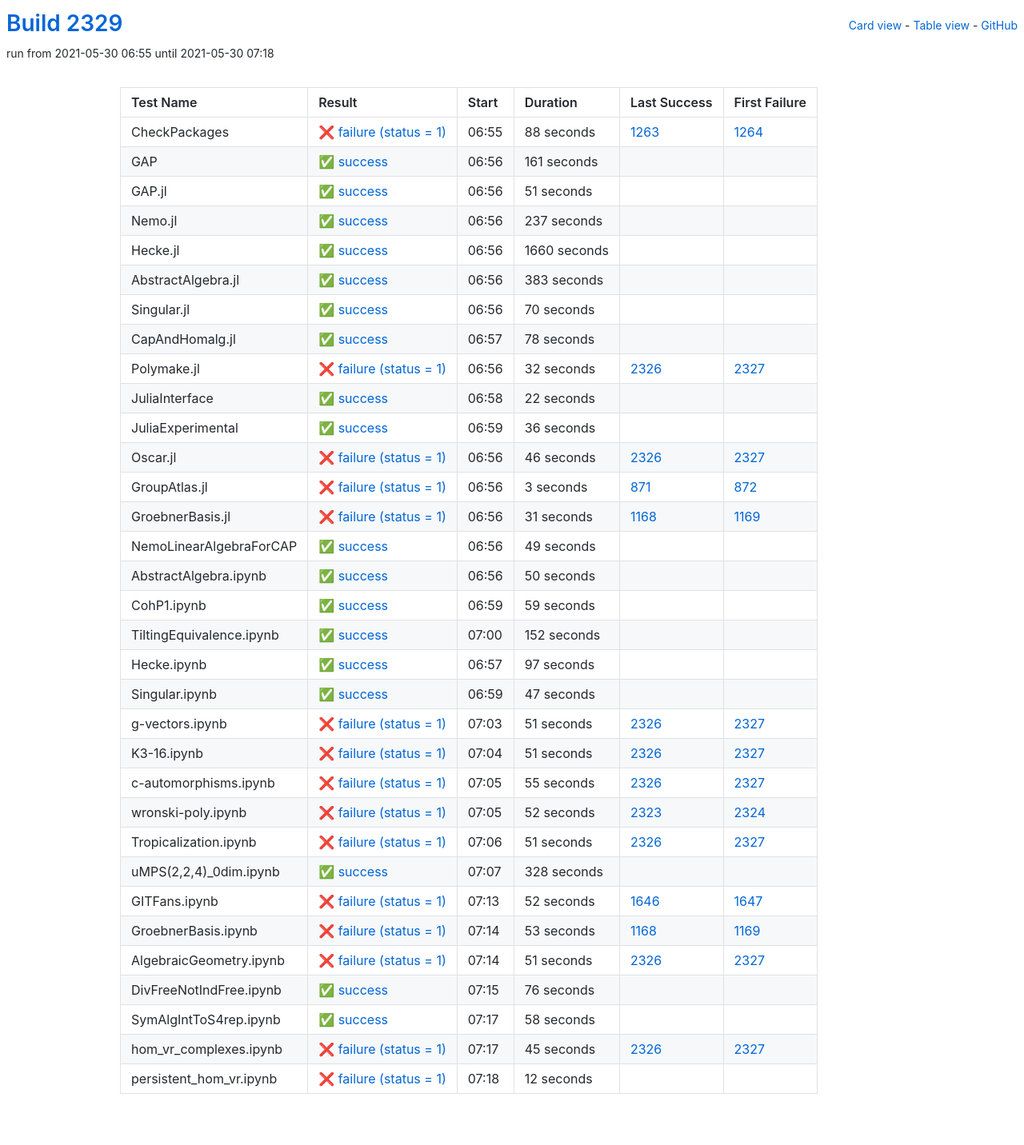
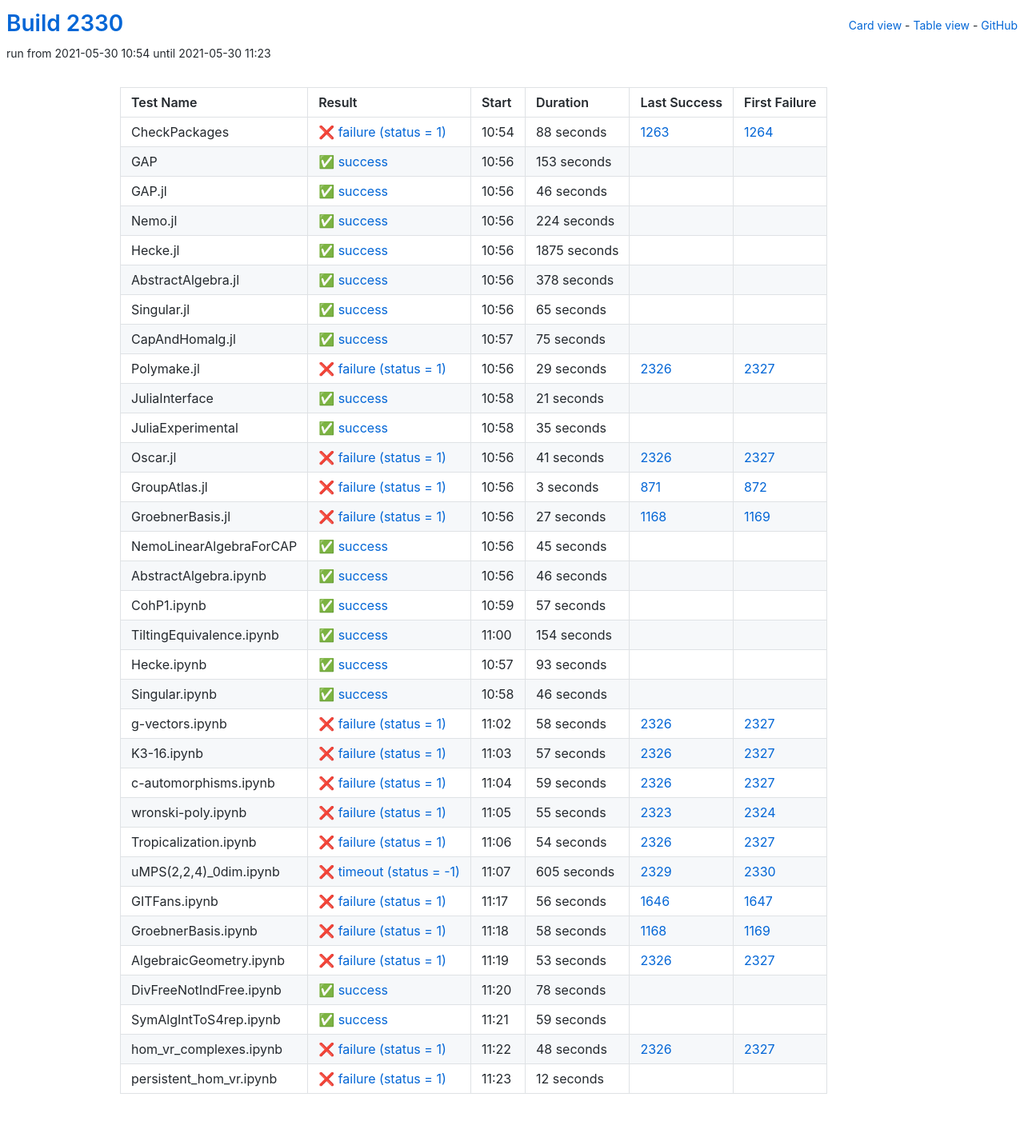
Before and after one commit to oscar-system/oscar-ci-status-stable, a Jekyll site: the page built from table.html, in a window 1280 px wide. Shown: the whole page at 80% size. Built offline with Jekyll 4.4.1, drawn with Linux system fonts in a browser that asks for light colours.

Commit message:
Build #2330

```diff
--- a/_data/ci.yml
+++ b/_data/ci.yml
@@ -1,6 +1,6 @@
 ---
-build: 2329
-build_url: https://oscarci.mathematik.uni-kl.de/job/oscar-stable/2329/
+build: 2330
+build_url: https://oscarci.mathematik.uni-kl.de/job/oscar-stable/2330/
 job: oscar-stable
 organization: oscar-system
 repo: oscar-ci-status-stable
@@ -8,8 +8,8 @@ repourl: https://github.com/oscar-system/oscar-ci-status-stable
 tests:
 - name: CheckPackages
   id: checkpackages
-  log: https://oscarci.mathematik.uni-kl.de/job/oscar-stable/2329/artifact/logs/build-2329/CheckPackages.log
-  start: 2021-05-30 06:55
+  log: https://oscarci.mathematik.uni-kl.de/job/oscar-stable/2330/artifact/logs/build-2330/CheckPackages.log
+  start: 2021-05-30 10:54
   success: false
   exitcode: 1
   status: failure
@@ -20,140 +20,140 @@ tests:
   first_failure_url: https://oscarci.mathematik.uni-kl.de/job/oscar-stable/1264/
 - name: GAP
   id: gap
-  log: https://oscarci.mathematik.uni-kl.de/job/oscar-stable/2329/artifact/logs/build-2329/GAP.log
-  start: 2021-05-30 06:56
+  log: https://oscarci.mathematik.uni-kl.de/job/oscar-stable/2330/artifact/logs/build-2330/GAP.log
+  start: 2021-05-30 10:56
   success: true
   exitcode: 0
   status: success
-  duration: 161
+  duration: 153
   last_success: false
   last_success_url:
   first_failure: false
   first_failure_url:
 - name: GAP.jl
   id: gap-jl
-  log: https://oscarci.mathematik.uni-kl.de/job/oscar-stable/2329/artifact/logs/build-2329/GAP.jl.log
-  start: 2021-05-30 06:56
+  log: https://oscarci.mathematik.uni-kl.de/job/oscar-stable/2330/artifact/logs/build-2330/GAP.jl.log
+  start: 2021-05-30 10:56
   success: true
   exitcode: 0
   status: success
-  duration: 51
+  duration: 46
   last_success: false
   last_success_url:
   first_failure: false
   first_failure_url:
 - name: Nemo.jl
   id: nemo-jl
-  log: https://oscarci.mathematik.uni-kl.de/job/oscar-stable/2329/artifact/logs/build-2329/Nemo.jl.log
-  start: 2021-05-30 06:56
+  log: https://oscarci.mathematik.uni-kl.de/job/oscar-stable/2330/artifact/logs/build-2330/Nemo.jl.log
+  start: 2021-05-30 10:56
   success: true
   exitcode: 0
   status: success
-  duration: 237
+  duration: 224
   last_success: false
   last_success_url:
   first_failure: false
   first_failure_url:
 - name: Hecke.jl
   id: hecke-jl
-  log: https://oscarci.mathematik.uni-kl.de/job/oscar-stable/2329/artifact/logs/build-2329/Hecke.jl.log
-  start: 2021-05-30 06:56
+  log: https://oscarci.mathematik.uni-kl.de/job/oscar-stable/2330/artifact/logs/build-2330/Hecke.jl.log
+  start: 2021-05-30 10:56
   success: true
   exitcode: 0
   status: success
-  duration: 1660
+  duration: 1875
   last_success: false
   last_success_url:
   first_failure: false
   first_failure_url:
 - name: AbstractAlgebra.jl
   id: abstractalgebra-jl
-  log: https://oscarci.mathematik.uni-kl.de/job/oscar-stable/2329/artifact/logs/build-2329/AbstractAlgebra.jl.log
-  start: 2021-05-30 06:56
+  log: https://oscarci.mathematik.uni-kl.de/job/oscar-stable/2330/artifact/logs/build-2330/AbstractAlgebra.jl.log
+  start: 2021-05-30 10:56
   success: true
   exitcode: 0
   status: success
-  duration: 383
+  duration: 378
   last_success: false
   last_success_url:
   first_failure: false
   first_failure_url:
 - name: Singular.jl
   id: singular-jl
-  log: https://oscarci.mathematik.uni-kl.de/job/oscar-stable/2329/artifact/logs/build-2329/Singular.jl.log
-  start: 2021-05-30 06:56
+  log: https://oscarci.mathematik.uni-kl.de/job/oscar-stable/2330/artifact/logs/build-2330/Singular.jl.log
+  start: 2021-05-30 10:56
   success: true
   exitcode: 0
   status: success
-  duration: 70
+  duration: 65
   last_success: false
   last_success_url:
   first_failure: false
   first_failure_url:
 - name: CapAndHomalg.jl
   id: capandhomalg-jl
-  log: https://oscarci.mathematik.uni-kl.de/job/oscar-stable/2329/artifact/logs/build-2329/CapAndHomalg.jl.log
-  start: 2021-05-30 06:57
+  log: https://oscarci.mathematik.uni-kl.de/job/oscar-stable/2330/artifact/logs/build-2330/CapAndHomalg.jl.log
+  start: 2021-05-30 10:57
   success: true
   exitcode: 0
   status: success
-  duration: 78
+  duration: 75
   last_success: false
   last_success_url:
   first_failure: false
   first_failure_url:
 - name: Polymake.jl
   id: polymake-jl
-  log: https://oscarci.mathematik.uni-kl.de/job/oscar-stable/2329/artifact/logs/build-2329/Polymake.jl.log
-  start: 2021-05-30 06:56
+  log: https://oscarci.mathematik.uni-kl.de/job/oscar-stable/2330/artifact/logs/build-2330/Polymake.jl.log
+  start: 2021-05-30 10:56
   success: false
   exitcode: 1
   status: failure
-  duration: 32
+  duration: 29
   last_success: 2326
   last_success_url: https://oscarci.mathematik.uni-kl.de/job/oscar-stable/2326/
   first_failure: 2327
   first_failure_url: https://oscarci.mathematik.uni-kl.de/job/oscar-stable/2327/
 - name: JuliaInterface
   id: juliainterface
-  log: https://oscarci.mathematik.uni-kl.de/job/oscar-stable/2329/artifact/logs/build-2329/JuliaInterface.log
-  start: 2021-05-30 06:58
+  log: https://oscarci.mathematik.uni-kl.de/job/oscar-stable/2330/artifact/logs/build-2330/JuliaInterface.log
+  start: 2021-05-30 10:58
   success: true
   exitcode: 0
   status: success
-  duration: 22
+  duration: 21
   last_success: false
   last_success_url:
   first_failure: false
   first_failure_url:
 - name: JuliaExperimental
   id: juliaexperimental
-  log: https://oscarci.mathematik.uni-kl.de/job/oscar-stable/2329/artifact/logs/build-2329/JuliaExperimental.log
-  start: 2021-05-30 06:59
+  log: https://oscarci.mathematik.uni-kl.de/job/oscar-stable/2330/artifact/logs/build-2330/JuliaExperimental.log
+  start: 2021-05-30 10:58
   success: true
   exitcode: 0
   status: success
-  duration: 36
+  duration: 35
   last_success: false
   last_success_url:
   first_failure: false
   first_failure_url:
 - name: Oscar.jl
   id: oscar-jl
-  log: https://oscarci.mathematik.uni-kl.de/job/oscar-stable/2329/artifact/logs/build-2329/Oscar.jl.log
-  start: 2021-05-30 06:56
+  log: https://oscarci.mathematik.uni-kl.de/job/oscar-stable/2330/artifact/logs/build-2330/Oscar.jl.log
+  start: 2021-05-30 10:56
   success: false
   exitcode: 1
   status: failure
-  duration: 46
+  duration: 41
   last_success: 2326
   last_success_url: https://oscarci.mathematik.uni-kl.de/job/oscar-stable/2326/
   first_failure: 2327
   first_failure_url: https://oscarci.mathematik.uni-kl.de/job/oscar-stable/2327/
 - name: GroupAtlas.jl
   id: groupatlas-jl
-  log: https://oscarci.mathematik.uni-kl.de/job/oscar-stable/2329/artifact/logs/build-2329/GroupAtlas.jl.log
-  start: 2021-05-30 06:56
+  log: https://oscarci.mathematik.uni-kl.de/job/oscar-stable/2330/artifact/logs/build-2330/GroupAtlas.jl.log
+  start: 2021-05-30 10:56
   success: false
   exitcode: 1
   status: failure
@@ -164,44 +164,212 @@ tests:
   first_failure_url: https://oscarci.mathematik.uni-kl.de/job/oscar-stable/872/
 - name: GroebnerBasis.jl
   id: groebnerbasis-jl
-  log: https://oscarci.mathematik.uni-kl.de/job/oscar-stable/2329/artifact/logs/build-2329/GroebnerBasis.jl.log
-  start: 2021-05-30 06:56
+  log: https://oscarci.mathematik.uni-kl.de/job/oscar-stable/2330/artifact/logs/build-2330/GroebnerBasis.jl.log
+  start: 2021-05-30 10:56
   success: false
   exitcode: 1
   status: failure
-  duration: 31
+  duration: 27
   last_success: 1168
   last_success_url: https://oscarci.mathematik.uni-kl.de/job/oscar-stable/1168/
   first_failure: 1169
   first_failure_url: https://oscarci.mathematik.uni-kl.de/job/oscar-stable/1169/
 - name: NemoLinearAlgebraForCAP
   id: nemolinearalgebraforcap
-  log: https://oscarci.mathematik.uni-kl.de/job/oscar-stable/2329/artifact/logs/build-2329/NemoLinearAlgebraForCAP.log
-  start: 2021-05-30 06:56
+  log: https://oscarci.mathematik.uni-kl.de/job/oscar-stable/2330/artifact/logs/build-2330/NemoLinearAlgebraForCAP.log
+  start: 2021-05-30 10:56
   success: true
   exitcode: 0
   status: success
-  duration: 49
+  duration: 45
   last_success: false
   last_success_url:
   first_failure: false
   first_failure_url:
 - name: AbstractAlgebra.ipynb
   id: abstractalgebra-ipynb
-  log: https://oscarci.mathematik.uni-kl.de/job/oscar-stable/2329/artifact/logs/build-2329/AbstractAlgebra.ipynb.log
-  start: 2021-05-30 06:56
+  log: https://oscarci.mathematik.uni-kl.de/job/oscar-stable/2330/artifact/logs/build-2330/AbstractAlgebra.ipynb.log
+  start: 2021-05-30 10:56
   success: true
   exitcode: 0
   status: success
-  duration: 50
+  duration: 46
   last_success: false
   last_success_url:
   first_failure: false
   first_failure_url:
 - name: CohP1.ipynb
   id: cohp1-ipynb
-  log: https://oscarci.mathematik.uni-kl.de/job/oscar-stable/2329/artifact/logs/build-2329/CohP1.ipynb.log
-  start: 2021-05-30 06:59
+  log: https://oscarci.mathematik.uni-kl.de/job/oscar-stable/2330/artifact/logs/build-2330/CohP1.ipynb.log
+  start: 2021-05-30 10:59
+  success: true
+  exitcode: 0
+  status: success
+  duration: 57
+  last_success: false
+  last_success_url:
+  first_failure: false
+  first_failure_url:
+- name: TiltingEquivalence.ipynb
+  id: tiltingequivalence-ipynb
+  log: https://oscarci.mathematik.uni-kl.de/job/oscar-stable/2330/artifact/logs/build-2330/TiltingEquivalence.ipynb.log
+  start: 2021-05-30 11:00
+  success: true
+  exitcode: 0
+  status: success
+  duration: 154
+  last_success: false
+  last_success_url:
+  first_failure: false
+  first_failure_url:
+- name: Hecke.ipynb
+  id: hecke-ipynb
+  log: https://oscarci.mathematik.uni-kl.de/job/oscar-stable/2330/artifact/logs/build-2330/Hecke.ipynb.log
+  start: 2021-05-30 10:57
+  success: true
+  exitcode: 0
+  status: success
+  duration: 93
+  last_success: false
+  last_success_url:
+  first_failure: false
+  first_failure_url:
+- name: Singular.ipynb
+  id: singular-ipynb
+  log: https://oscarci.mathematik.uni-kl.de/job/oscar-stable/2330/artifact/logs/build-2330/Singular.ipynb.log
+  start: 2021-05-30 10:58
+  success: true
+  exitcode: 0
+  status: success
+  duration: 46
+  last_success: false
+  last_success_url:
+  first_failure: false
+  first_failure_url:
+- name: g-vectors.ipynb
+  id: g-vectors-ipynb
+  log: https://oscarci.mathematik.uni-kl.de/job/oscar-stable/2330/artifact/logs/build-2330/g-vectors.ipynb.log
+  start: 2021-05-30 11:02
+  success: false
+  exitcode: 1
+  status: failure
+  duration: 58
+  last_success: 2326
+  last_success_url: https://oscarci.mathematik.uni-kl.de/job/oscar-stable/2326/
+  first_failure: 2327
+  first_failure_url: https://oscarci.mathematik.uni-kl.de/job/oscar-stable/2327/
+- name: K3-16.ipynb
+  id: k3-16-ipynb
+  log: https://oscarci.mathematik.uni-kl.de/job/oscar-stable/2330/artifact/logs/build-2330/K3-16.ipynb.log
+  start: 2021-05-30 11:03
+  success: false
+  exitcode: 1
+  status: failure
+  duration: 57
+  last_success: 2326
+  last_success_url: https://oscarci.mathematik.uni-kl.de/job/oscar-stable/2326/
+  first_failure: 2327
+  first_failure_url: https://oscarci.mathematik.uni-kl.de/job/oscar-stable/2327/
+- name: c-automorphisms.ipynb
+  id: c-automorphisms-ipynb
+  log: https://oscarci.mathematik.uni-kl.de/job/oscar-stable/2330/artifact/logs/build-2330/c-automorphisms.ipynb.log
+  start: 2021-05-30 11:04
+  success: false
+  exitcode: 1
+  status: failure
+  duration: 59
+  last_success: 2326
+  last_success_url: https://oscarci.mathematik.uni-kl.de/job/oscar-stable/2326/
+  first_failure: 2327
+  first_failure_url: https://oscarci.mathematik.uni-kl.de/job/oscar-stable/2327/
+- name: wronski-poly.ipynb
+  id: wronski-poly-ipynb
+  log: https://oscarci.mathematik.uni-kl.de/job/oscar-stable/2330/artifact/logs/build-2330/wronski-poly.ipynb.log
+  start: 2021-05-30 11:05
+  success: false
+  exitcode: 1
+  status: failure
+  duration: 55
+  last_success: 2323
+  last_success_url: https://oscarci.mathematik.uni-kl.de/job/oscar-stable/2323/
+  first_failure: 2324
+  first_failure_url: https://oscarci.mathematik.uni-kl.de/job/oscar-stable/2324/
+- name: Tropicalization.ipynb
+  id: tropicalization-ipynb
+  log: https://oscarci.mathematik.uni-kl.de/job/oscar-stable/2330/artifact/logs/build-2330/Tropicalization.ipynb.log
+  start: 2021-05-30 11:06
+  success: false
+  exitcode: 1
+  status: failure
+  duration: 54
+  last_success: 2326
+  last_success_url: https://oscarci.mathematik.uni-kl.de/job/oscar-stable/2326/
+  first_failure: 2327
+  first_failure_url: https://oscarci.mathematik.uni-kl.de/job/oscar-stable/2327/
+- name: uMPS(2,2,4)_0dim.ipynb
+  id: umps-2-2-4-0dim-ipynb
+  log: https://oscarci.mathematik.uni-kl.de/job/oscar-stable/2330/artifact/logs/build-2330/uMPS-2-2-4-_0dim.ipynb.log
+  start: 2021-05-30 11:07
+  success: false
+  exitcode: -1
+  status: timeout
+  duration: 605
+  last_success: 2329
+  last_success_url: https://oscarci.mathematik.uni-kl.de/job/oscar-stable/2329/
+  first_failure: 2330
+  first_failure_url: https://oscarci.mathematik.uni-kl.de/job/oscar-stable/2330/
+- name: GITFans.ipynb
+  id: gitfans-ipynb
+  log: https://oscarci.mathematik.uni-kl.de/job/oscar-stable/2330/artifact/logs/build-2330/GITFans.ipynb.log
+  start: 2021-05-30 11:17
+  success: false
+  exitcode: 1
+  status: failure
+  duration: 56
+  last_success: 1646
+  last_success_url: https://oscarci.mathematik.uni-kl.de/job/oscar-stable/1646/
+  first_failure: 1647
+  first_failure_url: https://oscarci.mathematik.uni-kl.de/job/oscar-stable/1647/
+- name: GroebnerBasis.ipynb
+  id: groebnerbasis-ipynb
+  log: https://oscarci.mathematik.uni-kl.de/job/oscar-stable/2330/artifact/logs/build-2330/GroebnerBasis.ipynb.log
+  start: 2021-05-30 11:18
+  success: false
+  exitcode: 1
+  status: failure
+  duration: 58
+  last_success: 1168
+  last_success_url: https://oscarci.mathematik.uni-kl.de/job/oscar-stable/1168/
+  first_failure: 1169
+  first_failure_url: https://oscarci.mathematik.uni-kl.de/job/oscar-stable/1169/
+- name: AlgebraicGeometry.ipynb
+  id: algebraicgeometry-ipynb
+  log: https://oscarci.mathematik.uni-kl.de/job/oscar-stable/2330/artifact/logs/build-2330/AlgebraicGeometry.ipynb.log
+  start: 2021-05-30 11:19
+  success: false
+  exitcode: 1
+  status: failure
+  duration: 53
+  last_success: 2326
+  last_success_url: https://oscarci.mathematik.uni-kl.de/job/oscar-stable/2326/
+  first_failure: 2327
+  first_failure_url: https://oscarci.mathematik.uni-kl.de/job/oscar-stable/2327/
+- name: DivFreeNotIndFree.ipynb
+  id: divfreenotindfree-ipynb
+  log: https://oscarci.mathematik.uni-kl.de/job/oscar-stable/2330/artifact/logs/build-2330/DivFreeNotIndFree.ipynb.log
+  start: 2021-05-30 11:20
+  success: true
+  exitcode: 0
+  status: success
+  duration: 78
+  last_success: false
+  last_success_url:
+  first_failure: false
+  first_failure_url:
+- name: SymAlgIntToS4rep.ipynb
+  id: symalginttos4rep-ipynb
+  log: https://oscarci.mathematik.uni-kl.de/job/oscar-stable/2330/artifact/logs/build-2330/SymAlgIntToS4rep.ipynb.log
+  start: 2021-05-30 11:21
   success: true
   exitcode: 0
   status: success
@@ -210,190 +378,22 @@ tests:
   last_success_url:
   first_failure: false
   first_failure_url:
-- name: TiltingEquivalence.ipynb
-  id: tiltingequivalence-ipynb
-  log: https://oscarci.mathematik.uni-kl.de/job/oscar-stable/2329/artifact/logs/build-2329/TiltingEquivalence.ipynb.log
-  start: 2021-05-30 07:00
-  success: true
-  exitcode: 0
-  status: success
-  duration: 152
-  last_success: false
-  last_success_url:
-  first_failure: false
-  first_failure_url:
-- name: Hecke.ipynb
-  id: hecke-ipynb
-  log: https://oscarci.mathematik.uni-kl.de/job/oscar-stable/2329/artifact/logs/build-2329/Hecke.ipynb.log
-  start: 2021-05-30 06:57
-  success: true
-  exitcode: 0
-  status: success
-  duration: 97
-  last_success: false
-  last_success_url:
-  first_failure: false
-  first_failure_url:
-- name: Singular.ipynb
-  id: singular-ipynb
-  log: https://oscarci.mathematik.uni-kl.de/job/oscar-stable/2329/artifact/logs/build-2329/Singular.ipynb.log
-  start: 2021-05-30 06:59
-  success: true
-  exitcode: 0
-  status: success
-  duration: 47
-  last_success: false
-  last_success_url:
-  first_failure: false
-  first_failure_url:
-- name: g-vectors.ipynb
-  id: g-vectors-ipynb
-  log: https://oscarci.mathematik.uni-kl.de/job/oscar-stable/2329/artifact/logs/build-2329/g-vectors.ipynb.log
-  start: 2021-05-30 07:03
+- name: hom_vr_complexes.ipynb
+  id: hom-vr-complexes-ipynb
+  log: https://oscarci.mathematik.uni-kl.de/job/oscar-stable/2330/artifact/logs/build-2330/hom_vr_complexes.ipynb.log
+  start: 2021-05-30 11:22
   success: false
   exitcode: 1
   status: failure
-  duration: 51
-  last_success: 2326
-  last_success_url: https://oscarci.mathematik.uni-kl.de/job/oscar-stable/2326/
-  first_failure: 2327
-  first_failure_url: https://oscarci.mathematik.uni-kl.de/job/oscar-stable/2327/
-- name: K3-16.ipynb
-  id: k3-16-ipynb
-  log: https://oscarci.mathematik.uni-kl.de/job/oscar-stable/2329/artifact/logs/build-2329/K3-16.ipynb.log
-  start: 2021-05-30 07:04
-  success: false
-  exitcode: 1
-  status: failure
-  duration: 51
-  last_success: 2326
-  last_success_url: https://oscarci.mathematik.uni-kl.de/job/oscar-stable/2326/
-  first_failure: 2327
-  first_failure_url: https://oscarci.mathematik.uni-kl.de/job/oscar-stable/2327/
-- name: c-automorphisms.ipynb
-  id: c-automorphisms-ipynb
-  log: https://oscarci.mathematik.uni-kl.de/job/oscar-stable/2329/artifact/logs/build-2329/c-automorphisms.ipynb.log
-  start: 2021-05-30 07:05
-  success: false
-  exitcode: 1
-  status: failure
-  duration: 55
-  last_success: 2326
-  last_success_url: https://oscarci.mathematik.uni-kl.de/job/oscar-stable/2326/
-  first_failure: 2327
-  first_failure_url: https://oscarci.mathematik.uni-kl.de/job/oscar-stable/2327/
-- name: wronski-poly.ipynb
-  id: wronski-poly-ipynb
-  log: https://oscarci.mathematik.uni-kl.de/job/oscar-stable/2329/artifact/logs/build-2329/wronski-poly.ipynb.log
-  start: 2021-05-30 07:05
-  success: false
-  exitcode: 1
-  status: failure
-  duration: 52
-  last_success: 2323
-  last_success_url: https://oscarci.mathematik.uni-kl.de/job/oscar-stable/2323/
-  first_failure: 2324
-  first_failure_url: https://oscarci.mathematik.uni-kl.de/job/oscar-stable/2324/
-- name: Tropicalization.ipynb
-  id: tropicalization-ipynb
-  log: https://oscarci.mathematik.uni-kl.de/job/oscar-stable/2329/artifact/logs/build-2329/Tropicalization.ipynb.log
-  start: 2021-05-30 07:06
-  success: false
-  exitcode: 1
-  status: failure
-  duration: 51
-  last_success: 2326
-  last_success_url: https://oscarci.mathematik.uni-kl.de/job/oscar-stable/2326/
-  first_failure: 2327
-  first_failure_url: https://oscarci.mathematik.uni-kl.de/job/oscar-stable/2327/
-- name: uMPS(2,2,4)_0dim.ipynb
-  id: umps-2-2-4-0dim-ipynb
-  log: https://oscarci.mathematik.uni-kl.de/job/oscar-stable/2329/artifact/logs/build-2329/uMPS-2-2-4-_0dim.ipynb.log
-  start: 2021-05-30 07:07
-  success: true
-  exitcode: 0
-  status: success
-  duration: 328
-  last_success: false
-  last_success_url:
-  first_failure: false
-  first_failure_url:
-- name: GITFans.ipynb
-  id: gitfans-ipynb
-  log: https://oscarci.mathematik.uni-kl.de/job/oscar-stable/2329/artifact/logs/build-2329/GITFans.ipynb.log
-  start: 2021-05-30 07:13
-  success: false
-  exitcode: 1
-  status: failure
-  duration: 52
-  last_success: 1646
-  last_success_url: https://oscarci.mathematik.uni-kl.de/job/oscar-stable/1646/
-  first_failure: 1647
-  first_failure_url: https://oscarci.mathematik.uni-kl.de/job/oscar-stable/1647/
-- name: GroebnerBasis.ipynb
-  id: groebnerbasis-ipynb
-  log: https://oscarci.mathematik.uni-kl.de/job/oscar-stable/2329/artifact/logs/build-2329/GroebnerBasis.ipynb.log
-  start: 2021-05-30 07:14
-  success: false
-  exitcode: 1
-  status: failure
-  duration: 53
-  last_success: 1168
-  last_success_url: https://oscarci.mathematik.uni-kl.de/job/oscar-stable/1168/
-  first_failure: 1169
-  first_failure_url: https://oscarci.mathematik.uni-kl.de/job/oscar-stable/1169/
-- name: AlgebraicGeometry.ipynb
-  id: algebraicgeometry-ipynb
-  log: https://oscarci.mathematik.uni-kl.de/job/oscar-stable/2329/artifact/logs/build-2329/AlgebraicGeometry.ipynb.log
-  start: 2021-05-30 07:14
-  success: false
-  exitcode: 1
-  status: failure
-  duration: 51
-  last_success: 2326
-  last_success_url: https://oscarci.mathematik.uni-kl.de/job/oscar-stable/2326/
-  first_failure: 2327
-  first_failure_url: https://oscarci.mathematik.uni-kl.de/job/oscar-stable/2327/
-- name: DivFreeNotIndFree.ipynb
-  id: divfreenotindfree-ipynb
-  log: https://oscarci.mathematik.uni-kl.de/job/oscar-stable/2329/artifact/logs/build-2329/DivFreeNotIndFree.ipynb.log
-  start: 2021-05-30 07:15
-  success: true
-  exitcode: 0
-  status: success
-  duration: 76
-  last_success: false
-  last_success_url:
-  first_failure: false
-  first_failure_url:
-- name: SymAlgIntToS4rep.ipynb
-  id: symalginttos4rep-ipynb
-  log: https://oscarci.mathematik.uni-kl.de/job/oscar-stable/2329/artifact/logs/build-2329/SymAlgIntToS4rep.ipynb.log
-  start: 2021-05-30 07:17
-  success: true
-  exitcode: 0
-  status: success
-  duration: 58
-  last_success: false
-  last_success_url:
-  first_failure: false
-  first_failure_url:
-- name: hom_vr_complexes.ipynb
-  id: hom-vr-complexes-ipynb
-  log: https://oscarci.mathematik.uni-kl.de/job/oscar-stable/2329/artifact/logs/build-2329/hom_vr_complexes.ipynb.log
-  start: 2021-05-30 07:17
-  success: false
-  exitcode: 1
-  status: failure
-  duration: 45
+  duration: 48
   last_success: 2326
   last_success_url: https://oscarci.mathematik.uni-kl.de/job/oscar-stable/2326/
   first_failure: 2327
   first_failure_url: https://oscarci.mathematik.uni-kl.de/job/oscar-stable/2327/
 - name: persistent_hom_vr.ipynb
   id: persistent-hom-vr-ipynb
-  log: https://oscarci.mathematik.uni-kl.de/job/oscar-stable/2329/artifact/logs/build-2329/persistent_hom_vr.ipynb.log
-  start: 2021-05-30 07:18
+  log: https://oscarci.mathematik.uni-kl.de/job/oscar-stable/2330/artifact/logs/build-2330/persistent_hom_vr.ipynb.log
+  start: 2021-05-30 11:23
   success: false
   exitcode: 1
   status: failure
```
Also changed, not shown: README.md.
